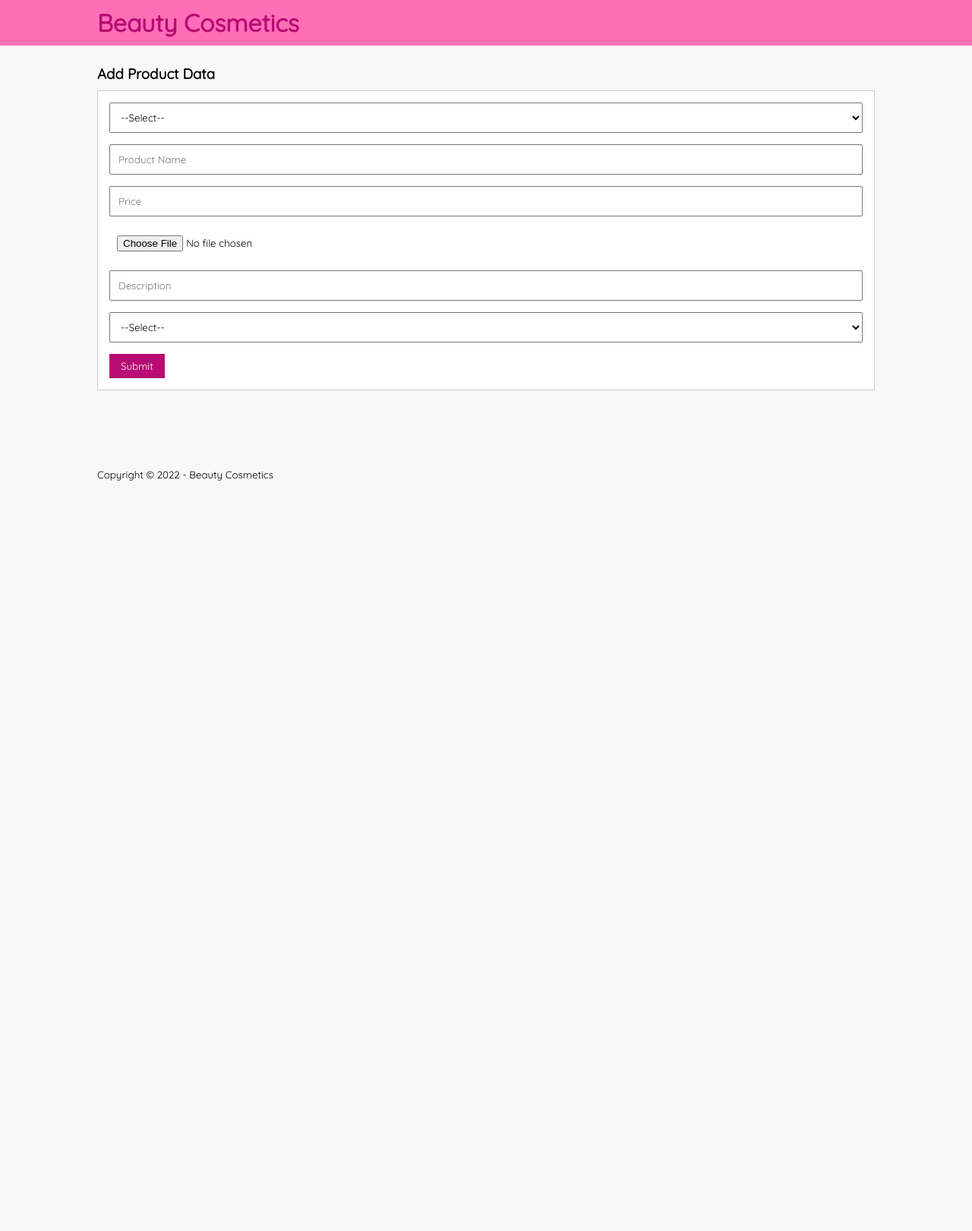
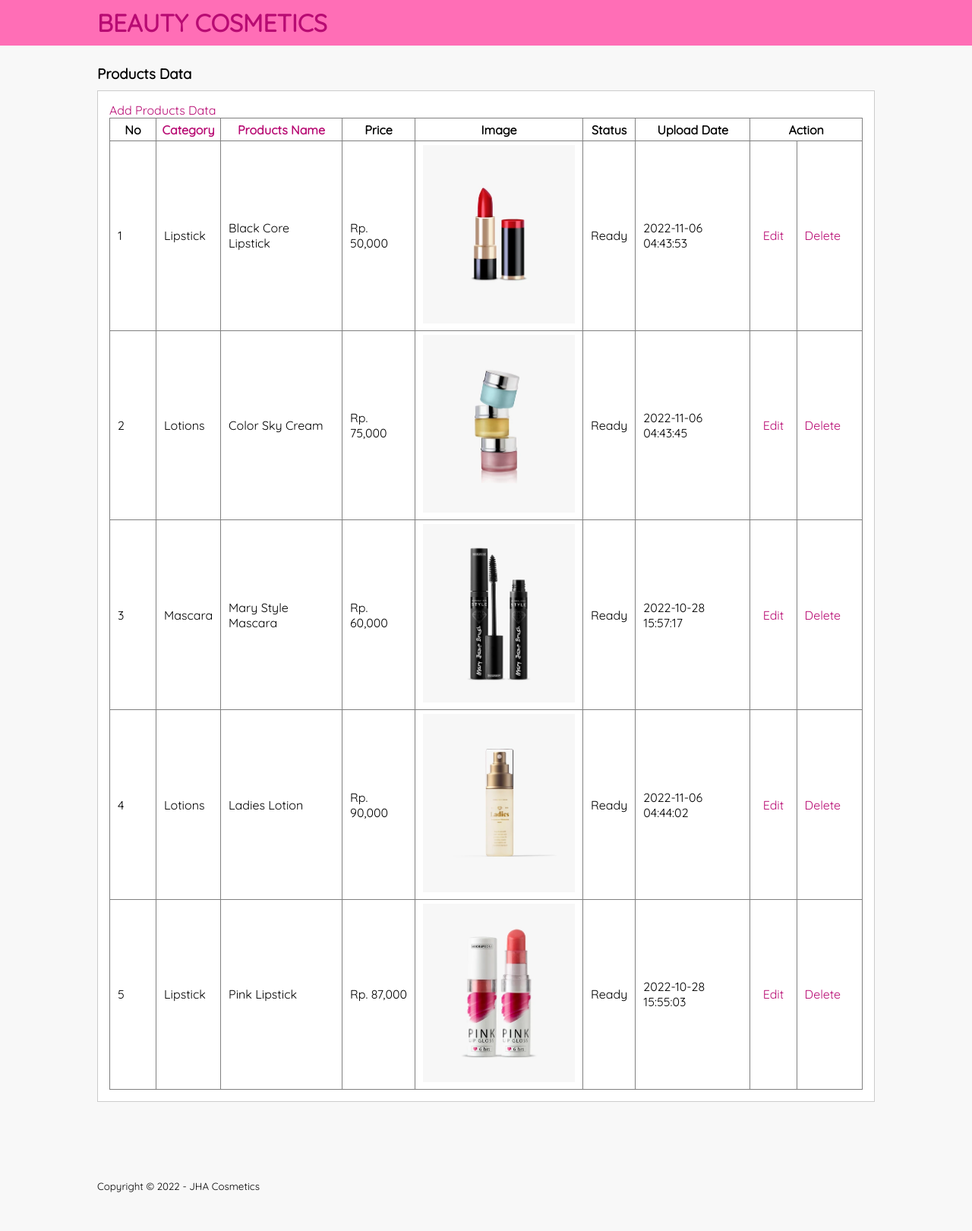
Before and after one commit to sevina2525/PA-WEB-Kel-6-A2, a PHP site: page /admin/add-product.php in a window 1280 px wide. Shown: the whole page at 76% size. Before the commit the page ends 633 px from the top, so only its background shows below. Run offline with PHP 8.4, Linux system fonts and the light colour scheme; data comes from the database, SQL or seed files in the repository.

Commit message:
Penambahan Tabel

```diff
--- a/cosmetic/admin/add-product.php
+++ b/cosmetic/admin/add-product.php
@@ -7,102 +7,69 @@
 <head>
 	<meta charset="utf-8">
 	<meta name="viewport" content="width=device-width, initial-scale=1">
-	<title>Beauty COSMETICS</title>
-	<link rel="stylesheet" href="css/stylesheet.css">
+	<title>BEAUTY COSMETIC</title>
+	<link rel="stylesheet" href="css/stylesheet.css?v<?= time() ?>">
 	<link href="https://fonts.googleapis.com/css2?family=Quicksand&display=swap" rel="stylesheet">
-	<!-- <script src="https://cdn.ckeditor.com/4.14.0/standard/ckeditor.js"></script> -->
 </head>
 <body>
 	<header>
 		<div class="container">
-			<h1><a href="index.php">Beauty Cosmetics</a></h1>
-		</div>
+			<h1><a href="index.php">BEAUTY COSMETICS</a></h1>
 	</header>
-
 	<div class="section">
 		<div class="container">
-			<h3>Add Product Data</h3>
+			<h3>Products Data</h3>
 			<div class="box">
-				<form action="" method="POST" enctype="multipart/form-data">
-					<select class="input-control" name="kategori" required>
-						<option value="">--Select--</option>
+				<p class="tombol-add"><a href="add-product.php" >Add Products Data</a></p>
+				<table border="1" cellspacing="0" class="table">
+					<thead>
+						<tr>
+							<th width="60px">No</th>
+							<th><a href="data-category.php">Category</a></th>
+							<th><a href="product.php">Products Name</a></th>
+							<th >Price</th>
+							<th>Image</th>
+							<th>Status</th>
+							<th width="150px">Upload Date</th>
+							<th width="150px" colspan="4">Action</th>
+						</tr>
+					</thead>
+					<tbody>
 						<?php
-							$kategori = mysqli_query($conn, "SELECT * FROM tb_category ORDER BY category_id DESC");
-							while($r = mysqli_fetch_array($kategori)){
+							$no = 1;
+							$images = mysqli_query($conn, "SELECT * FROM tb_product LEFT JOIN tb_category USING (category_id) ORDER BY product_id DESC");
+							if(mysqli_num_rows($images) > 0){
+							while($row = mysqli_fetch_array($images)){
 						?>
-						<option value="<?php echo $r['category_id'] ?>"><?php echo $r['category_name'] ?></option>
+						<tr>
+							<td><?php echo $no++ ?></td>
+							<td><?php echo $row['category_name'] ?></td>
+							<td><?php echo $row['product_name'] ?></td>
+							<td>Rp. <?php echo number_format($row['product_price']) ?></td>
+							<td><a href="images/<?php echo $row['product_image'] ?>" target="_blank"> <img src="images/<?php echo $row['product_image'] ?>" width="200px"> </a></td>
+							<td><?php echo ($row['product_status'] == 0)? 'Out of Stock':'Ready'; ?></td>
+							<td><?php echo $row['date_created'] ?></td>
+							<td colspan="2" align="center">
+								<a href="edit-product.php?id=<?php echo $row['product_id'] ?>"> Edit </a>
+							</td>
+							<td>
+							<a href="proses-hapus.php?idp=<?php echo $row['product_id'] ?>" onclick="return confirm('Are You Sure to Delete ?')">Delete</a>
+							</td>
+						</tr>
+						<?php }}else{ ?>
+							<tr>
+								<td colspan="7">No Data!</td>
+							</tr>
 						<?php } ?>
-					</select>
-
-					<input type="text" name="nama" class="input-control" placeholder="Product Name" required>
-					<input type="text" name="harga" class="input-control" placeholder="Price" required>
-					<input type="file" name="gambar" class="input-control" required>
-					<input type="textarea" name="deskripsi" class="input-control" placeholder="Description"></textarea><br>
-					<select class="input-control" name="status">
-						<option value="">--Select--</option>
-						<option value="1">Ready</option>
-						<option value="0">Out of Stock</option>
-					</select>
-
-					<input type="submit" name="submit" value="Submit" class="btn">
-				</form>
-				<?php
-					if(isset($_POST['submit'])){
-						$kategori 	= $_POST['kategori'];
-						$nama 		= $_POST['nama'];
-						$harga 		= $_POST['harga'];
-						$deskripsi 	= $_POST['deskripsi'];
-						$status 	= $_POST['status'];
-
-						$filename = $_FILES['gambar']['name'];
-						$tmp_name = $_FILES['gambar']['tmp_name'];
-
-						$type1 = explode('.', $filename);
-						$type2 = $type1[1];
-
-						$newname = 'images'.time().'.'.$type2;
-						$tipe_diizinkan = array('jpg', 'jpeg', 'png', 'gif');
-
-						if(!in_array($type2, $tipe_diizinkan)){
-							echo '<script>alert("File Format not allowed!")</scrtip>';
-
-						}else{
-							move_uploaded_file($tmp_name, './images/'.$newname);
-
-							$insert = mysqli_query($conn, "INSERT INTO tb_product VALUES (
-										null,
-										'".$kategori."',
-										'".$nama."',
-										'".$harga."',
-										'".$deskripsi."',
-										'".$newname."',
-										'".$status."',
-										null
-											) ");
-
-							if($insert){
-								echo '<script>alert("Add Data Succesfully!")</script>';
-								echo '<script>window.location="data-product.php"</script>';
-							}else{
-								echo 'Failes '.mysqli_error($conn);
-							}
-
-						}
-
-
-
-					}
-				?>
+					</tbody>
+				</table>
 			</div>
 		</div>
 	</div>
 	<footer>
 		<div class="container">
-			<small>Copyright &copy; 2022 - Beauty Cosmetics</small>
+			<small>Copyright &copy; 2022 - JHA Cosmetics</small>
 		</div>
 	</footer>
-	<script>
-        CKEDITOR.replace( 'deskripsi' );
-    </script>
 </body>
 </html>
```
